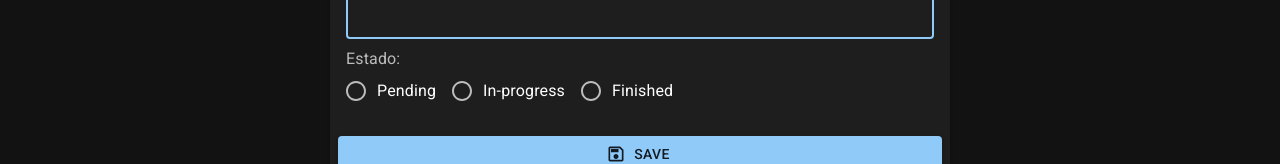
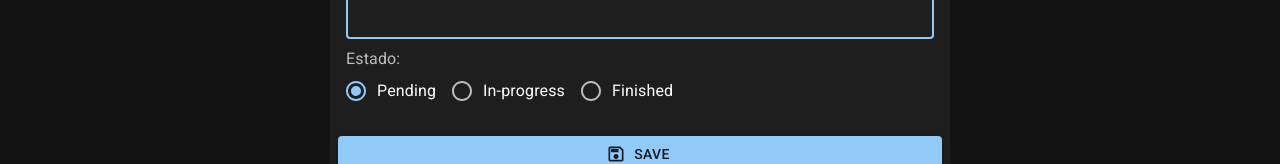
Before and after one commit to Jaumet91/gira-fork, a Next.js app: page /entries/1 in a window 1280 px wide. Shown: the part 227-391 px from the top of the page. Built offline with nearby package versions, Linux system fonts and the light colour scheme; no server answers; the database is empty.

Commit message:
Set form handlers

```diff
--- a/pages/entries/[id].tsx
+++ b/pages/entries/[id].tsx
@@ -1,3 +1,4 @@
+import { ChangeEvent, useState } from 'react';
 import {
   capitalize,
   Button,
@@ -23,13 +24,25 @@ import { EntryStatus } from '../../interfaces';
 const validStatus: EntryStatus[] = ['pending', 'in-progress', 'finished'];
 
 export const EntryPage = () => {
+  const [inputValue, setInputValue] = useState('');
+  const [status, setStatus] = useState<EntryStatus>('pending');
+  const [touched, setTouched] = useState(false);
+
+  const onTextFieldChanged = (event: ChangeEvent<HTMLInputElement>) => {
+    setInputValue(event.target.value);
+  };
+
+  const onStatusChanged = (event: ChangeEvent<HTMLInputElement>) => {
+    setStatus(event.target.value as EntryStatus);
+  };
+
   return (
     <Layout title="">
       <Grid container justifyContent="center" sx={{ marginTop: 2 }}>
         <Grid item xs={12} sm={8} md={6}>
           <Card>
             <CardHeader
-              title="Entrada:"
+              title={`Entrada: ${inputValue}`}
               subheader={`Creada hace: ... minutos`}
             />
             <CardContent>
@@ -40,10 +53,12 @@ export const EntryPage = () => {
                 autoFocus
                 multiline
                 label="Nueva entrada"
+                value={inputValue}
+                onChange={onTextFieldChanged}
               />
               <FormControl>
                 <FormLabel>Estado:</FormLabel>
-                <RadioGroup row>
+                <RadioGroup row value={status} onChange={onStatusChanged}>
                   {validStatus.map((option) => (
                     <FormControlLabel
                       key={option}
```
